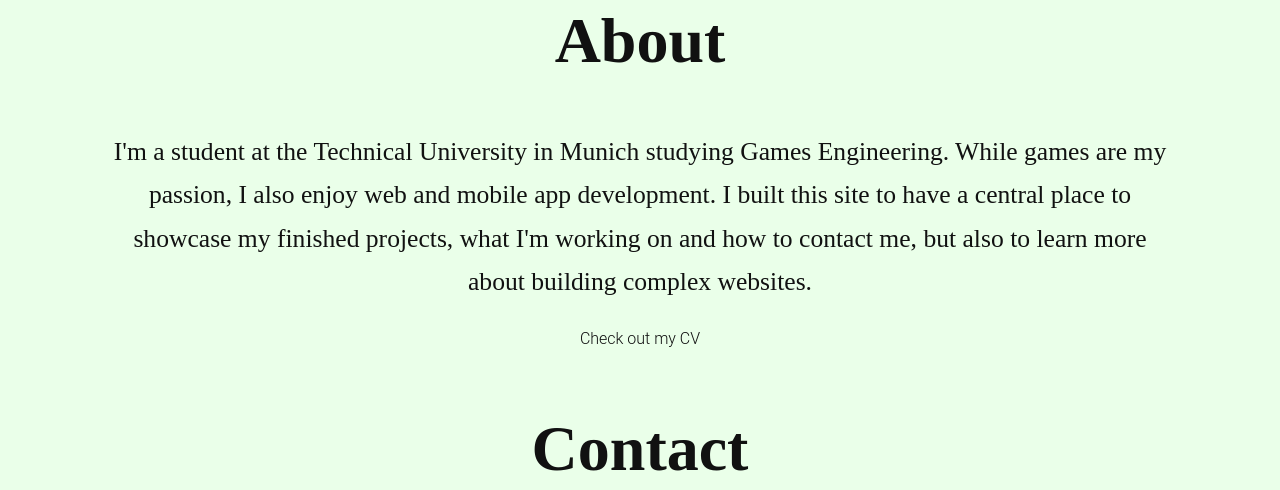
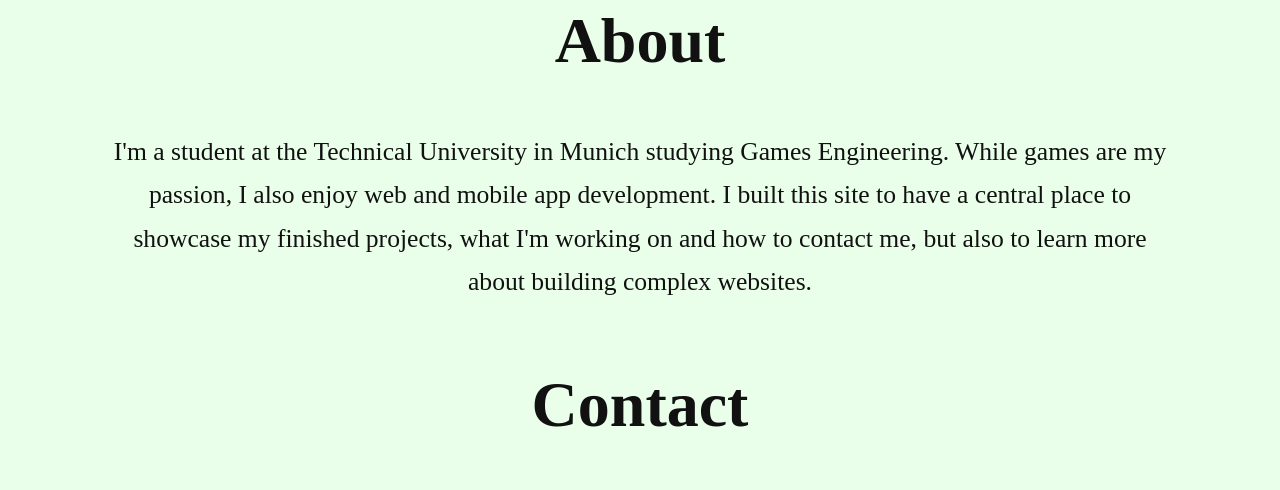
Before and after one commit to Toxillo/toxillo-showcase, a Gatsby site: page / in a window 1280 px wide. Shown: the part 10064-10554 px from the top of the page. Built offline with nearby package versions, Linux system fonts and the light colour scheme; Gatsby itself is replaced by a stand-in of ours.

Commit message:
Removed cv download

```diff
--- a/src/pages/index.js
+++ b/src/pages/index.js
@@ -70,9 +70,9 @@ const IndexPage = () => {
           web and mobile app development. I built this site to have a central place to showcase my finished projects,
           what I'm working on and how to contact me, but also to learn more about building complex websites.
         </p>
-          <a className={buttonContainer} href="/cv">
+          {/* <a className={buttonContainer} href="/cv">
           <div className={buttonLink}>Check out my CV</div>
-          </a>
+          </a>          */}
       </section>
       <section id="contact">
         <h1>Contact</h1>
```
